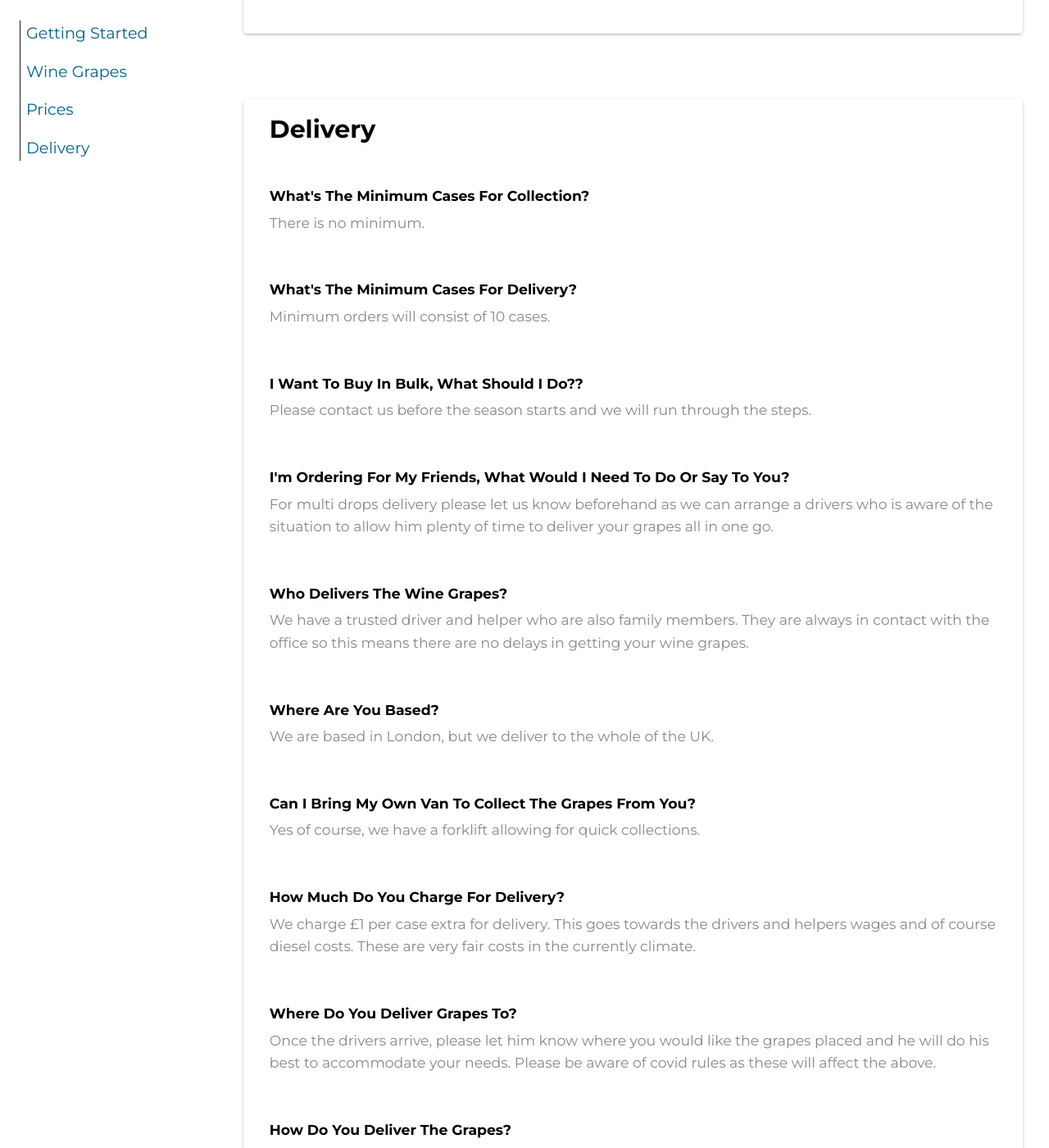
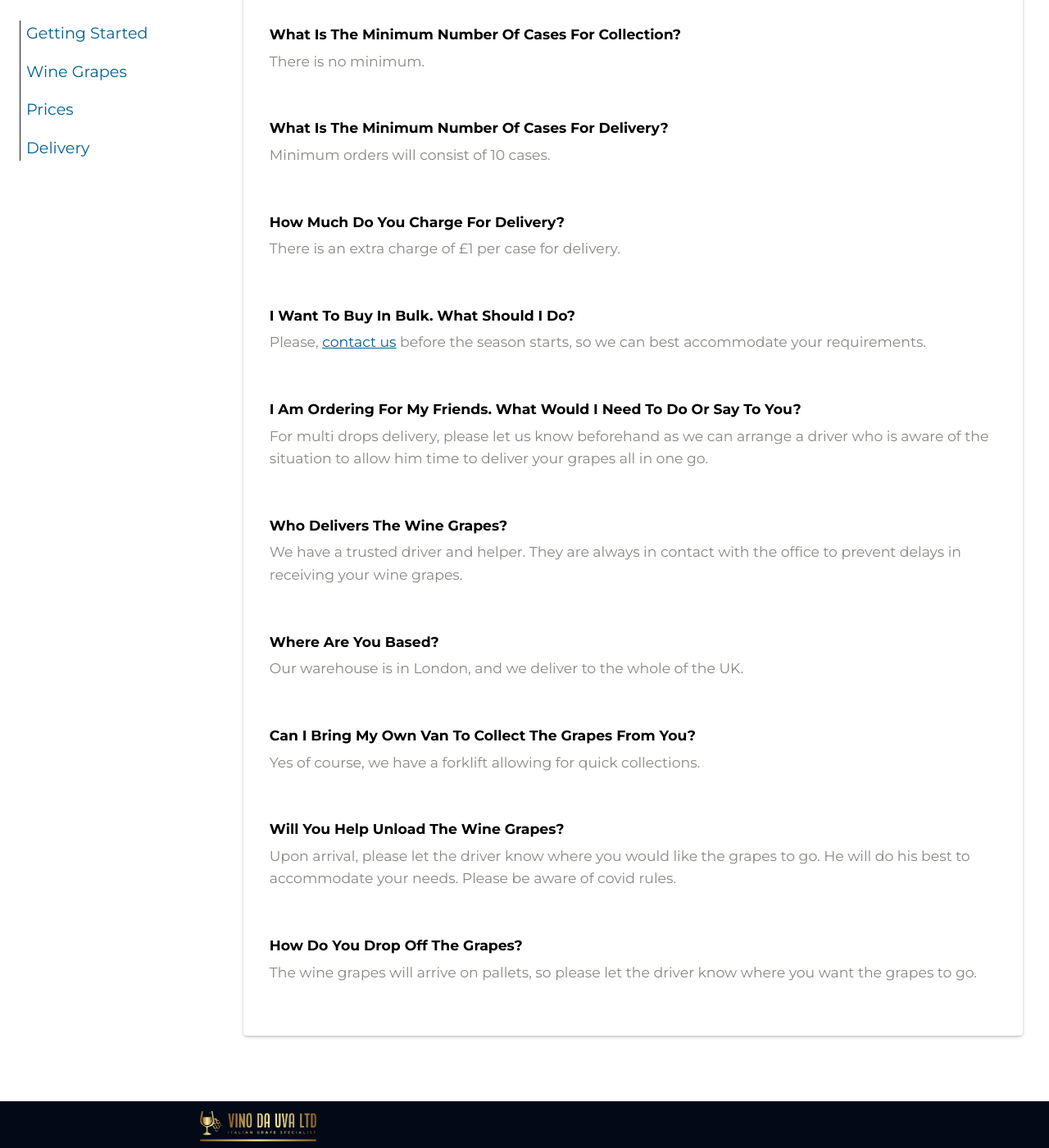
Before and after one commit to GG1982/vina-da-uva, a Jekyll site: the page built from faq.html, in a window 1280 px wide and 1400 px high, scrolled down 3102 px. Shown: the whole window at 82% size. Built offline with Jekyll 4.4.1, drawn with Linux system fonts in a browser that asks for light colours; some of the changed text lies outside the part shown.

Commit message:
rewrite faq answers

```diff
--- a/faq.html
+++ b/faq.html
@@ -42,7 +42,7 @@ slogan: help center
             <div class="faq-section">
 
                 <div class="faq-title">
-                    <h2 class="font-1 capitalize" id="getting-started">Getting Started with wine grapes</h2>
+                    <h2 class="font-1 capitalize" id="getting-started">Getting Started</h2>
                     <button class="faq-title-toggle js-faq-title-toggle" aria-controls="nav__list" aria-expanded="false">
                         <span class="sr-only">FAQ Menu</span>
                         <i class="bi bi-plus-lg"></i>
@@ -54,37 +54,36 @@ slogan: help center
                     <div>
                         <h3 class="font--2 capitalize">Are you a family-based business?</h3>
                         <p>
-                            We are a family run business and love to meet and get to know our members! We endeavour to expand our varieties of
-                            grapes each season providing our customers with a selection of Italian grapes.
+                        We are a family run business and love to meet our members! We endeavour to expand our varieties of grapes each season, providing our customers with the highest quality selection of Italian grapes.
                         </p>
                     </div>
 
                     <div>
-                        <h3 class="font--2 capitalize">How much wine is produced by one case of wine grape?</h3>
+                        <h3 class="font--2 capitalize">How Much Does One Case of Wine Grape Produce?</h3>
                         <p>Each case produces 4.5L of wine.</p>
                     </div>
                     <div>
                         <h3 class="font--2 capitalize">Do you sell equipment for wine making?</h3>
 
-                        <p>Yes,Yes, we sell a range of wine making equipment from beginners to experts</p>
+                        <p>Yes, we sell a range of winemaking equipment from beginners to experts.
+                        You can view our <a href="https://gg1982.github.io/vina-da-uva/tools.html">tools page</a> for more information.</p>
                     </div>
 
                     <div>
                         <h3 class="font--2 capitalize">Are wine grapes different to regular grapes?</h3>
                         <p>
-                            Wine grapes have thicker skin, which imparts more flavour into the wine. These grapes are also smaller than table
-                            grapes, resulting in a more concentrated taste. In addition to being smaller, there are fewer wine grapes on a vine.
+                            Wine grapes have thicker skin, which imparts more flavour to the wine. These grapes are also smaller than table grapes, resulting in a more concentrated taste. In addition to being smaller, there are fewer wine grapes on the vine.
                         </p>
                     </div>
 
                     <div>
-                        <h3 class="font--2 capitalize">What's period is the wine grape imported from Italy?</h3>
+                        <h3 class="font--2 capitalize">When Is the Wine Grape Imported from Italy?</h3>
                         <p>The grape season starts in August and runs until the end of October.</p>
                     </div>
 
                     <div>
                         <h3 class="font--2 capitalize">I am a beginner and what to know more about the process of making wine.</h3>
-                        <p>Give us a call and we will be happy to help you further with the question.</p>
+                        <p>Give us a call, and we will be happy to help you further with any of your questions.</p>
                     </div>
                 </div>
             </div>
@@ -105,16 +104,14 @@ slogan: help center
                     <div>
                         <h3 class="font--2 capitalize">What wine grapes do you import?</h3>
                         <p>
-                            The main types of wine grape that we have chosen to specialise in are the “Sangiovese”, “Montepulciano”, "Shiraz" &
-                            Trebbiano.
+                            We have chosen to specialise in Sangiovese, Montepulciano, Shiraz & Trebbiano grapes.
                         </p>
                     </div>
 
                     <div>
                         <h3 class="font--2 capitalize">What quality is the wine grape?</h3>
-                        <p>We handpick trusted suppliers to always offer the best quality grapes possible.
-                        We always have the best quality grapes; they are picked at the perfect time and delivered to Italy within 3 days of
-                        leaving Puglia Italy.
+                        <p>We thoroughly inspect the grapes before each season begins. We always have the best quality grapes; they are picked at
+                        the perfect time and delivered to Italy within three days of leaving Puglia, Italy.
                         </p>
                     </div>
                     <div>
@@ -124,18 +121,16 @@ slogan: help center
                     </div>
 
                     <div>
-                        <h3 class="font--2 capitalize">Where do the grapes originate from?</h3>
+                        <h3 class="font--2 capitalize">Where are the wine Grapes grown?</h3>
                         <p>
-                        The wine grapes originate from Puglia in Italy. We handpick trusted suppliers to always offer the best quality grapes
-                        possible.
+                            The wine grapes originate from Puglia in Italy. Our suppliers have been producing wine grapes for serval generations!
                         </p>
                     </div>
 
                     <div>
-                        <h3 class="font--2 capitalize">What's period is the wine grape imported from Italy?</h3>
-                        <p>The grape season starts in August and runs until the end of October.</p>
+                        <h3 class="font--2 capitalize">How much does each case of wine grape weigh?</h3>
+                        <p>Roughly 8-9kg.</p>
                     </div>
-
                 </div>
             </div>
 
@@ -155,23 +150,14 @@ slogan: help center
                     <div>
                         <h3 class="font--2 capitalize">How much does each case cost?</h3>
                         <p>
-                            This all depends on the grape season and transport cost to our UK warehouse.
+                            It will depend on external factors such as the grape season and transport costs to our UK warehouse.
                         </p>
                     </div>
 
-                    <div>
-                        <h3 class="font--2 capitalize">How many kilos does each case weigh?</h3>
-                        <p>Roughly 8-9 kilos, this is worked out by dividing the whole pallet (104 cases) by the weight of the pallet.
-
-                        For example 900 kilos divided by 104 = 8.65 kilos per case.
-                        </p>
-                    </div>
 
                     <div>
                         <h3 class="font--2 capitalize">Do I need to pay a deposit for my grapes?</h3>
-
-                        <p>No, we never ask for a deposit as we guarantee once the order is placed you will receive your grapes on time with the
-                        same quality you know!</p>
+                        <p>No, we never ask for a deposit as we guarantee you will receive your grapes on time.</p>
                     </div>
                 </div>
             </div>
@@ -191,39 +177,45 @@ slogan: help center
 
                 <div class="faq-answers">
                     <div>
-                        <h3 class="font--2 capitalize">What's the minimum cases for collection?</h3>
+                        <h3 class="font--2 capitalize">What is The Minimum number of Cases For Collection?</h3>
                         <p>
                             There is no minimum.
                         </p>
                     </div>
 
                     <div>
-                        <h3 class="font--2 capitalize">What's the minimum cases for delivery?</h3>
+                        <h3 class="font--2 capitalize">What is The Minimum number of Cases For delivery?</h3>
                         <p>Minimum orders will consist of 10 cases.</p>
-                    </div>
-                    <div>
-                        <h3 class="font--2 capitalize">I want to buy in bulk, what should I do??</h3>
-
-                        <p>Please contact us before the season starts and we will run through the steps.</p>
                     </div>
 
                     <div>
-                        <h3 class="font--2 capitalize">I'm ordering for my friends, what would I need to do or say to you?</h3>
+                        <h3 class="font--2 capitalize">How Much Do You Charge For Delivery?</h3>
+                        <p>There is an extra charge of £1 per case for delivery.</p>
+                    </div>
+
+                    <div>
+
+                        <h3 class="font--2 capitalize">I Want To Buy In Bulk. What Should I Do?</h3>
+
+                        <p>Please, <a href="https://gg1982.github.io/vina-da-uva/#contact">contact us</a> before the season starts, so we can best accommodate your requirements.</p>
+                    </div>
+
+                    <div>
+                        <h3 class="font--2 capitalize">I am Ordering For My Friends. What Would I Need To Do Or Say To You?</h3>
                         <p>
-                            For multi drops delivery please let us know beforehand as we can arrange a drivers who is aware of the situation to
-                            allow him plenty of time to deliver your grapes all in one go.
+                        For multi drops delivery, please let us know beforehand as we can arrange a driver who is aware of the situation to allow him time to deliver your grapes all in one go.
                         </p>
                     </div>
 
                     <div>
                         <h3 class="font--2 capitalize">Who delivers the wine grapes?</h3>
-                        <p>We have a trusted driver and helper who are also family members. They are always in contact with the office so this
-                        means there are no delays in getting your wine grapes.</p>
+                        <p>We have a trusted driver and helper. They are always in contact with the office to prevent delays in receiving your wine
+                        grapes.</p>
                     </div>
 
                     <div>
                         <h3 class="font--2 capitalize">Where are you based?</h3>
-                        <p>We are based in London, but we deliver to the whole of the UK.</p>
+                        <p>Our warehouse is in London, and we deliver to the whole of the UK.</p>
                     </div>
 
                     <div>
@@ -232,23 +224,13 @@ slogan: help center
                     </div>
 
                     <div>
-                        <h3 class="font--2 capitalize">How much do you charge for delivery?</h3>
-                        <p>We charge £1 per case extra for delivery. This goes towards the drivers and helpers wages and of course diesel costs.
-                        These are very fair costs in the currently climate.</p>
+                        <h3 class="font--2 capitalize">Will you help unload the wine grapes?</h3>
+                        <p>Upon arrival, please let the driver know where you would like the grapes to go. He will do his best to accommodate your needs. Please be aware of covid rules.</p>
                     </div>
 
-
                     <div>
-                        <h3 class="font--2 capitalize">Where do you deliver grapes to?</h3>
-                        <p>Once the drivers arrive, please let him know where you would like the grapes placed and he will do his best to
-                        accommodate your needs. Please be aware of covid rules as these will affect the above.</p>
-                    </div>
-
-
-
-                    <div>
-                        <h3 class="font--2 capitalize">How do you deliver the grapes?</h3>
-                        <p>We deliver the grapes on pallets so please let the driver know exactly where you want the grapes to go.</p>
+                        <h3 class="font--2 capitalize">How Do You drop off The Grapes?</h3>
+                        <p>The wine grapes will arrive on pallets, so please let the driver know where you want the grapes to go.</p>
                     </div>
 
                 </div>
```
Also changed, not shown: 1 other file.
